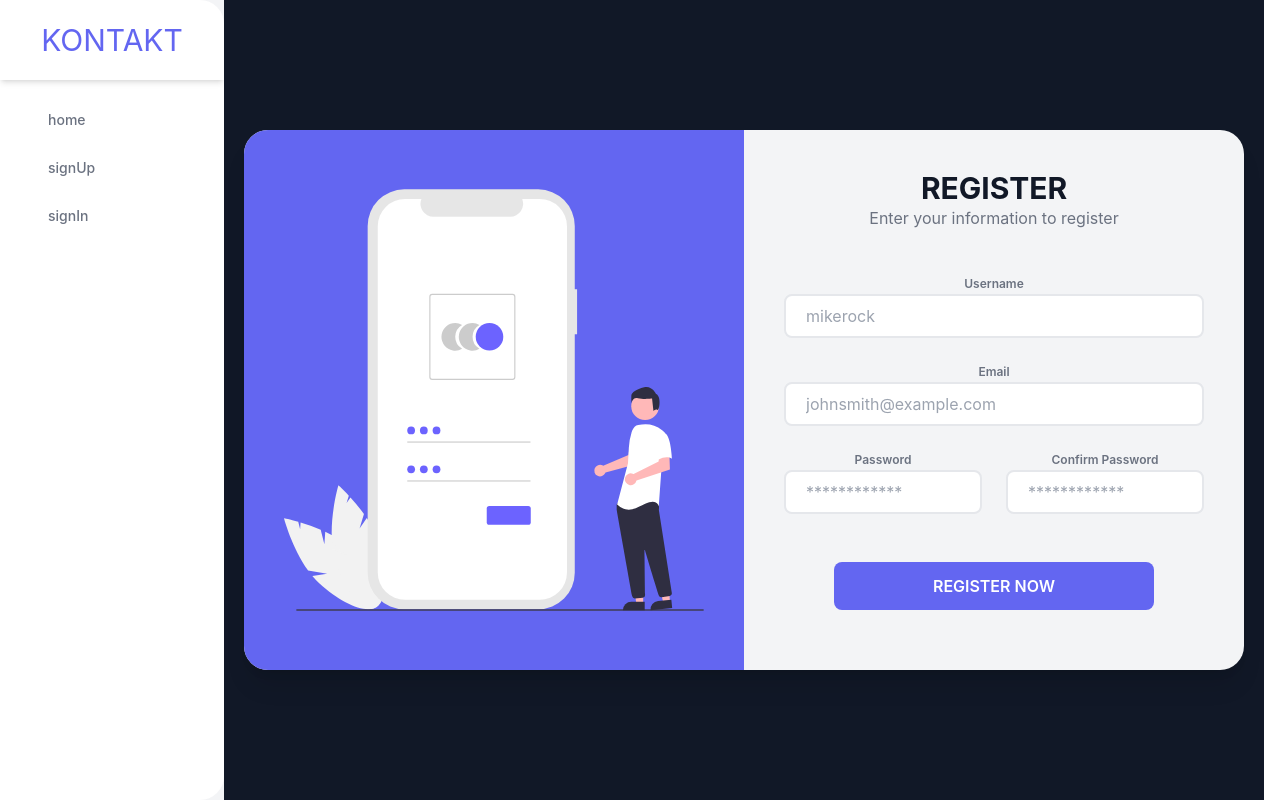
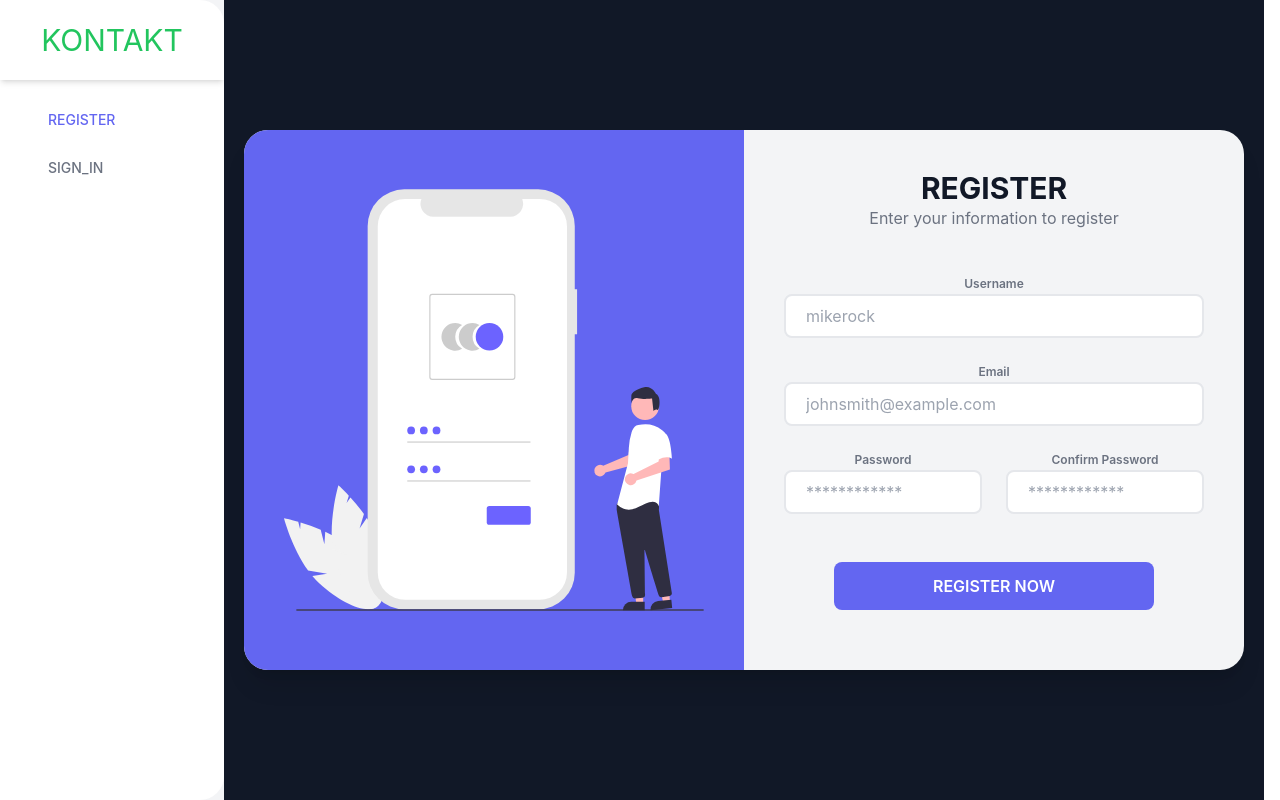
Before and after one commit to MikeRock51/kontakt, a React (Create React App) app in the folder frontend/: page /signup in a window 1280 px wide. Built offline with nearby package versions, Linux system fonts and the light colour scheme.

Commit message:
Pre change color

```diff
--- a/frontend/src/components/GridContact.jsx
+++ b/frontend/src/components/GridContact.jsx
@@ -1,7 +1,6 @@
 export default function GridContact({ contact }) {
   const API_URL = process.env.REACT_APP_API_URL;
 
-  console.log(contact);
   return (
     <li className="col-span-1 divide-y divide-gray-200 rounded-lg bg-white shadow">
       <a href={`contacts/${contact._id}`}>
--- a/frontend/src/components/GridContactList.jsx
+++ b/frontend/src/components/GridContactList.jsx
@@ -15,7 +15,7 @@ export default function GridContactList() {
   async function fetchUserContacts() {
     try {
       const response = await axios.get(API_URL + "/users/contacts", { headers: {auth_token: authToken} });
-      console.log(response);
+      // console.log(response);
       setContacts(response.data.data);
     } catch (error) {
       console.log(error);
@@ -33,7 +33,7 @@ export default function GridContactList() {
       <h2 className="mt-8 text-4xl mb-4">Contact List</h2>
       <button onClick={() => setShowContactForm(true)} className="bg-green-100 px-5 py-2 rounded-md text-bold text-green-800 mb-5">New Contact</button>
       <ul className="grid grid-cols-1 gap-6 sm:grid-cols-2 lg:grid-cols-3">
-        {contacts.map((contact) => <GridContact contact={contact} />)}
+        {contacts.map((contact) => <GridContact contact={contact} key={contact._id} />)}
       </ul>
       {showContactForm && <ContactFormModal />}
     </div>
--- a/frontend/src/components/NavLink.jsx
+++ b/frontend/src/components/NavLink.jsx
@@ -1,17 +1,30 @@
-import React from "react";
+import { NavLink as RouterNavLink, useNavigate, useLocation } from 'react-router-dom';
 
 export default function NavLink({ name, link }) {
+  const navigate = useNavigate();
+  const location = useLocation();
+
+  const isActive = location.pathname === link;
+
+  const handleClick = (event) => {
+    event.preventDefault();
+    navigate(link);
+  };
+
   return (
     <li>
-      <a
-        href={link}
-        class="flex flex-row items-center h-12 transform hover:translate-x-2 transition-transform ease-in duration-200 text-gray-500 hover:text-gray-800"
+      <RouterNavLink
+        to={link}
+        className={`flex flex-row items-center h-12 transform hover:translate-x-2 transition-transform ease-in duration-200 text-gray-500 hover:text-gray-800 ${
+          isActive ? 'text-indigo-500' : ''
+        }`}
+        onClick={handleClick}
       >
-        <span class="inline-flex items-center justify-center h-12 w-12 text-lg text-gray-400">
-          <i class="bx bx-home"></i>
+        <span className="inline-flex items-center justify-center h-12 w-12 text-lg text-gray-400">
+          <i className="bx bx-home"></i>
         </span>
-        <span class="text-sm font-medium">{name}</span>
-      </a>
+        <span className="text-sm font-medium">{name.toUpperCase()}</span>
+      </RouterNavLink>
     </li>
   );
 }
--- a/frontend/src/components/SideNav.jsx
+++ b/frontend/src/components/SideNav.jsx
@@ -3,19 +3,20 @@ import NavLink from "./NavLink";
 import { useUserStore } from "../stores/authStore";
 
 export default function SideNav() {
-  const unAuthLinks = { home: "/", signUp: "/signup", signIn: "/signin" };
+  const unAuthLinks = { register: "/signup", sign_In: "/signin" };
+  const authLinks = { contacts: "/contacts", sign_Out: "/signin" };
   const { currentUser } = useUserStore();
+
 
   return (
     <div class="min-h-screen flex flex-row bg-gray-100">
       <div class="flex flex-col w-56 bg-white rounded-r-3xl overflow-hidden">
         <div class="flex items-center justify-center h-20 shadow-md">
-          <h1 class="text-3xl uppercase text-indigo-500">Kontakt</h1>
+          <h1 class="text-3xl uppercase text-green-500">Kontakt</h1>
         </div>
         <ul class="flex flex-col py-4">
-          {!currentUser &&
-            Object.keys(unAuthLinks).map((key) => (
-              <NavLink name={key} link={unAuthLinks[key]} />
+          {Object.keys(currentUser ? authLinks : unAuthLinks).map((key) => (
+              <NavLink name={key} link={currentUser ? authLinks[key] : unAuthLinks[key]} />
             ))}
         </ul>
       </div>
```
